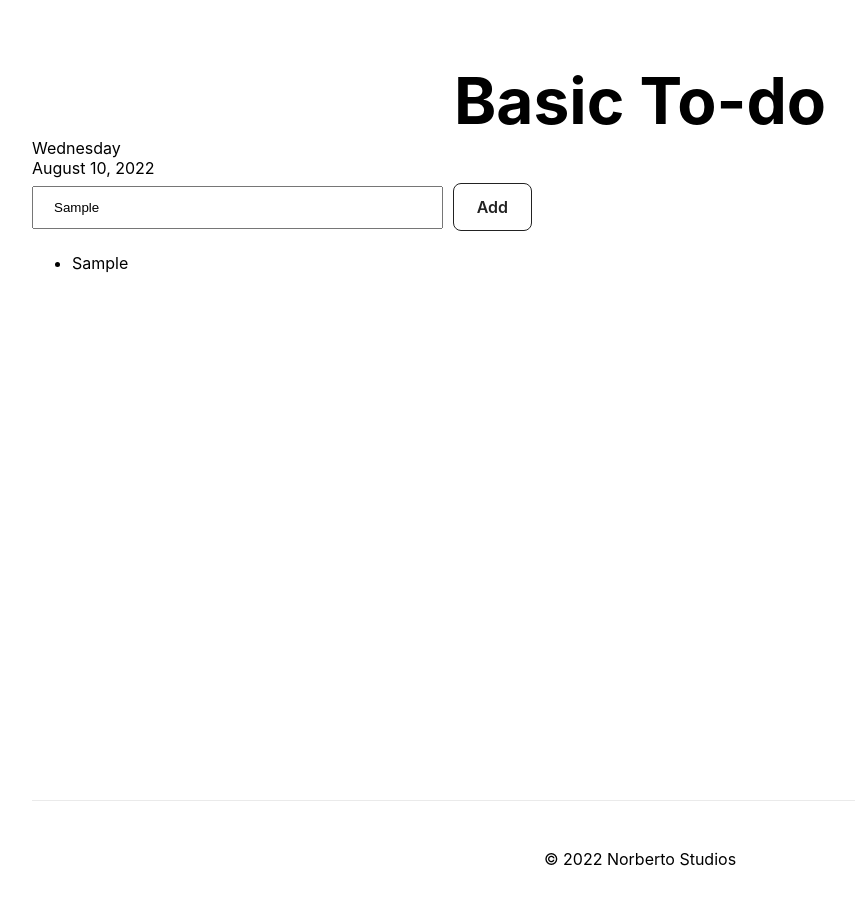
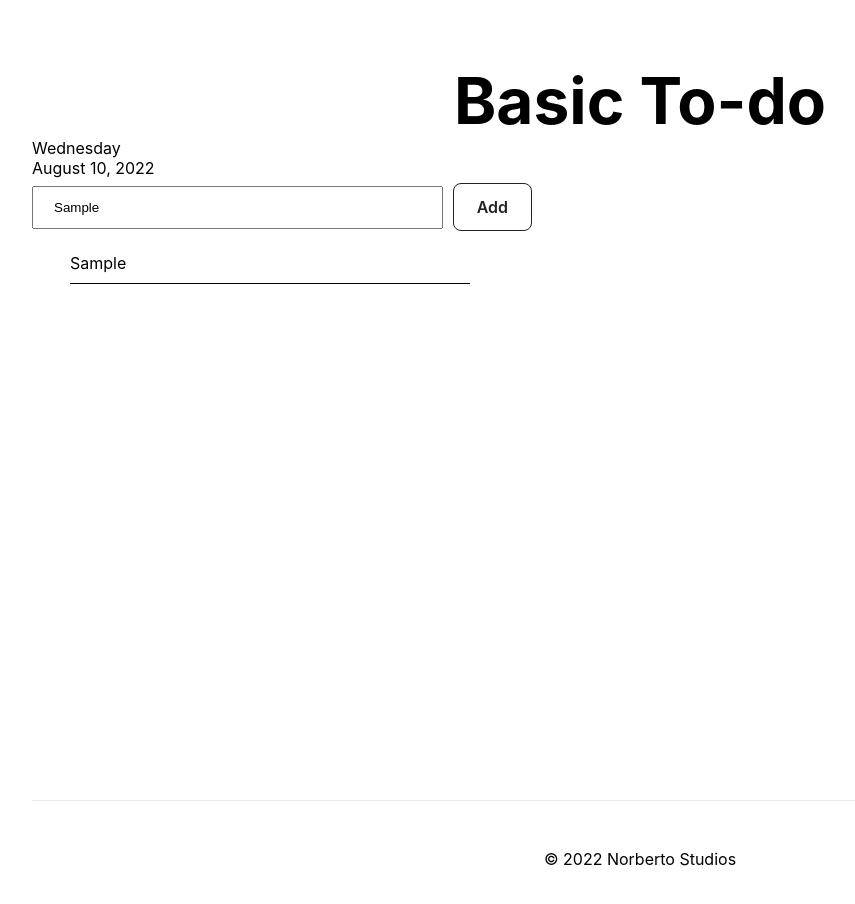
Before and after one commit to NorbertoStudios/Basic_Todo_App, a Next.js app in the folder next-js/: page / in a window 1280 px wide. Both pictures are taken after typing "Sample" into the empty fields and a click on the button "Add". Shown: the top 904 px of the page, without its empty margins (0-855 px from the left). Built offline with nearby package versions, Linux system fonts and the light colour scheme.

Commit message:
added showlist and checkbox component plus functionality

```diff
--- /dev/null
+++ b/next-js/componets/inputCheckbox/InputCheckBox.jsx
@@ -0,0 +1,16 @@
+import React from 'react';
+import styles from '../../styles/list/ShowList.module.css'
+
+const InputCheckBox = ({ selected, handle }) => {
+    // const [c, setC] = React.useState(false);
+    // setC(check);
+    return (
+        <input
+            className={styles.listCheckbox}
+            checked={selected}
+            onChange={handle}
+            type="checkbox" />
+    )
+}
+
+export default InputCheckBox
--- /dev/null
+++ b/next-js/componets/showList/ShowList.jsx
@@ -0,0 +1,53 @@
+import React from 'react'
+import styles from '../../styles/list/ShowList.module.css'
+import InputCheckBox from '../InputCheckbox/InputCheckBox'
+
+const ShowList = ({ listObject }) => {
+
+    const [state, setState] = React.useState({ selections: [] });
+
+    // This will select from the map and find a matching key to check against
+    const handleChange = (e) => {
+        let key = e.currentTarget.id;
+        let sel = state.selections
+        let find = sel.indexOf(key)
+        if (find > -1) {
+            sel.splice(find, 1)
+        } else {
+            sel.push(key)
+        }
+
+        setState({
+            selections: sel,
+        })
+    }
+
+    const getId = (item, i) => (
+        item + '_' + i
+    )
+
+    return (
+        <ul className={styles.list}>
+
+            {listObject.map((item, i) => (
+                <div className={styles.listContainer}
+                    key={getId(item,i)}
+                >
+                    <InputCheckBox
+                        handle={handleChange}
+                        selected={state.selections.includes(getId(item, i))}
+                    />
+                    <li
+                        className={styles.listItem}
+                        onClick={handleChange}
+                        id={getId(item, i)}
+                    >
+                        {item}
+                    </li>
+                </div>
+            ))}
+        </ul>
+    )
+}
+
+export default ShowList
--- a/next-js/pages/index.js
+++ b/next-js/pages/index.js
@@ -3,6 +3,7 @@ import Head from "next/head";
 import styles from "../styles/Home.module.css";
 import InputBox from "../componets/inputBox/InputBox";
 import InputButton from "../componets/inputButton/InputButton";
+import ShowList from "../componets/showList/ShowList";
 
 export default function Home() {
   const date = new Date();
@@ -29,16 +30,6 @@ export default function Home() {
     setListText((old) => [...old, inputText]);
   };
 
-  let showTextBox = (
-    <div>
-      <ul>
-        {listText.map((item) => (
-          <li key={item}>{item}</li>
-        ))}
-      </ul>
-    </div>
-  );
-
   return (
     <div className={styles.container}>
       <Head>
@@ -62,7 +53,7 @@ export default function Home() {
           <InputButton label="Add" getInput={getInputBox} />
         </div>
 
-        {showTextBox}
+        <ShowList className={styles.listContainer} listObject={listText} />
 
         {/*
         <p className={styles.description}>
--- /dev/null
+++ b/next-js/styles/list/ShowList.module.css
@@ -0,0 +1,52 @@
+.list {
+    list-style: none;
+    padding: 0;
+}
+.listContainer{
+    display: flex;
+}
+
+.listCheckbox {
+    appearance: none;
+    -webkit-appearance: none;
+    width: 1.6em;
+    height: 1.6em;
+    border-radius: 0.15em;
+    margin-right: 0.5em;
+    border: 0.15em solid white;
+    outline: none;
+    cursor: pointer;
+    padding: 10px;
+    margin-right: 10px;
+}
+
+.listCheckbox:checked {
+    width: 1.3em;
+    position: relative;
+    background-color:black;
+}
+.listCheckbox:checked::before {
+    content: '_';
+    width: 1.2em;
+    height: 1.2em;
+    top: 2px;
+    right: 2px;
+    position: absolute;
+    background-color:white;
+}
+
+.listItem {
+    width: 400px;
+    margin-bottom: 10px;
+    padding-bottom: 10px;
+    border-bottom: 1px solid;
+    caret-color: transparent;
+}
+
+
+.listContainer .listItem:hover {
+    background-color: rgba(255, 255, 255, 0.05);
+    cursor: pointer;
+    color: rgba(255, 255, 255, 0.322);
+    border-bottom: 1px solid rgba(255, 255, 255, 0.322);
+}
```
